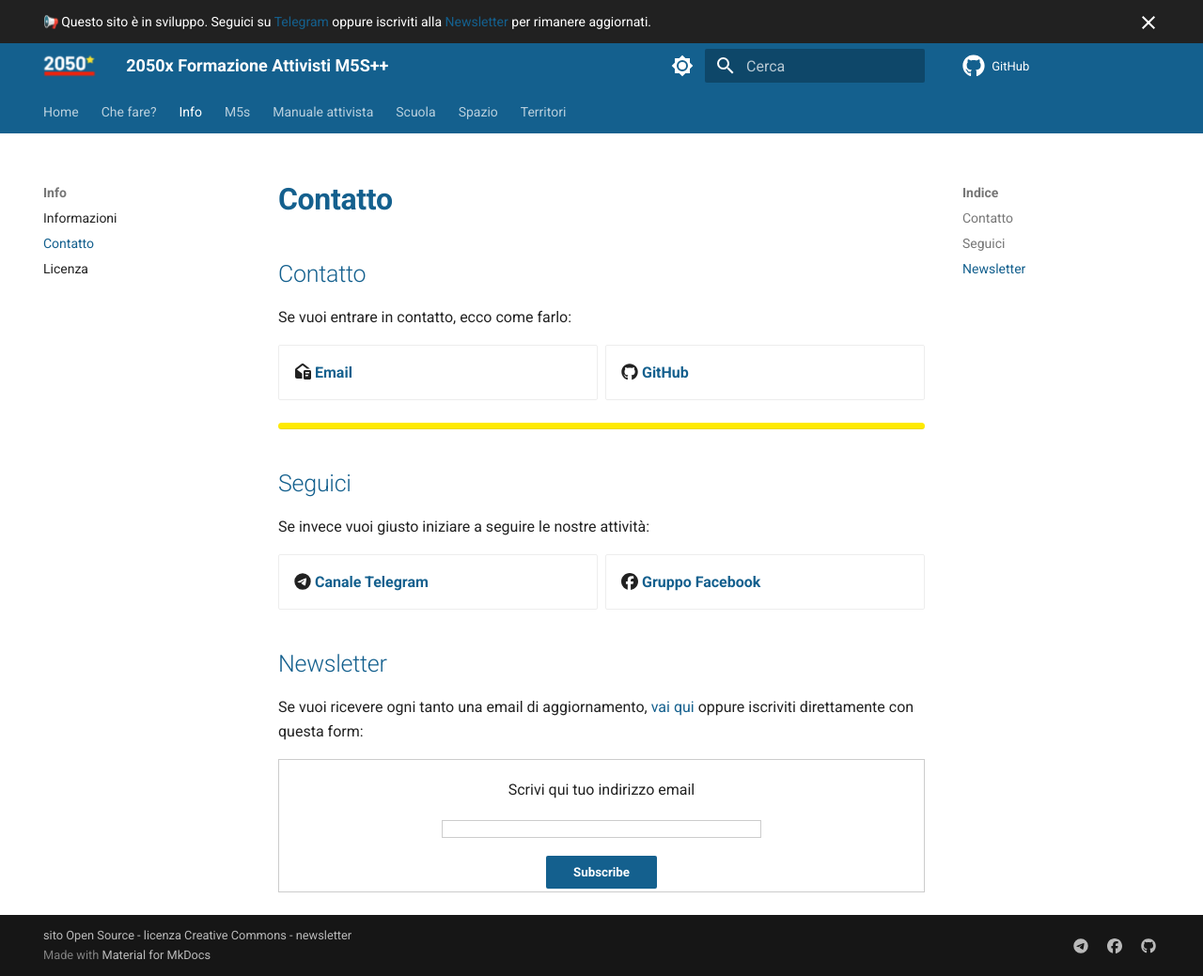
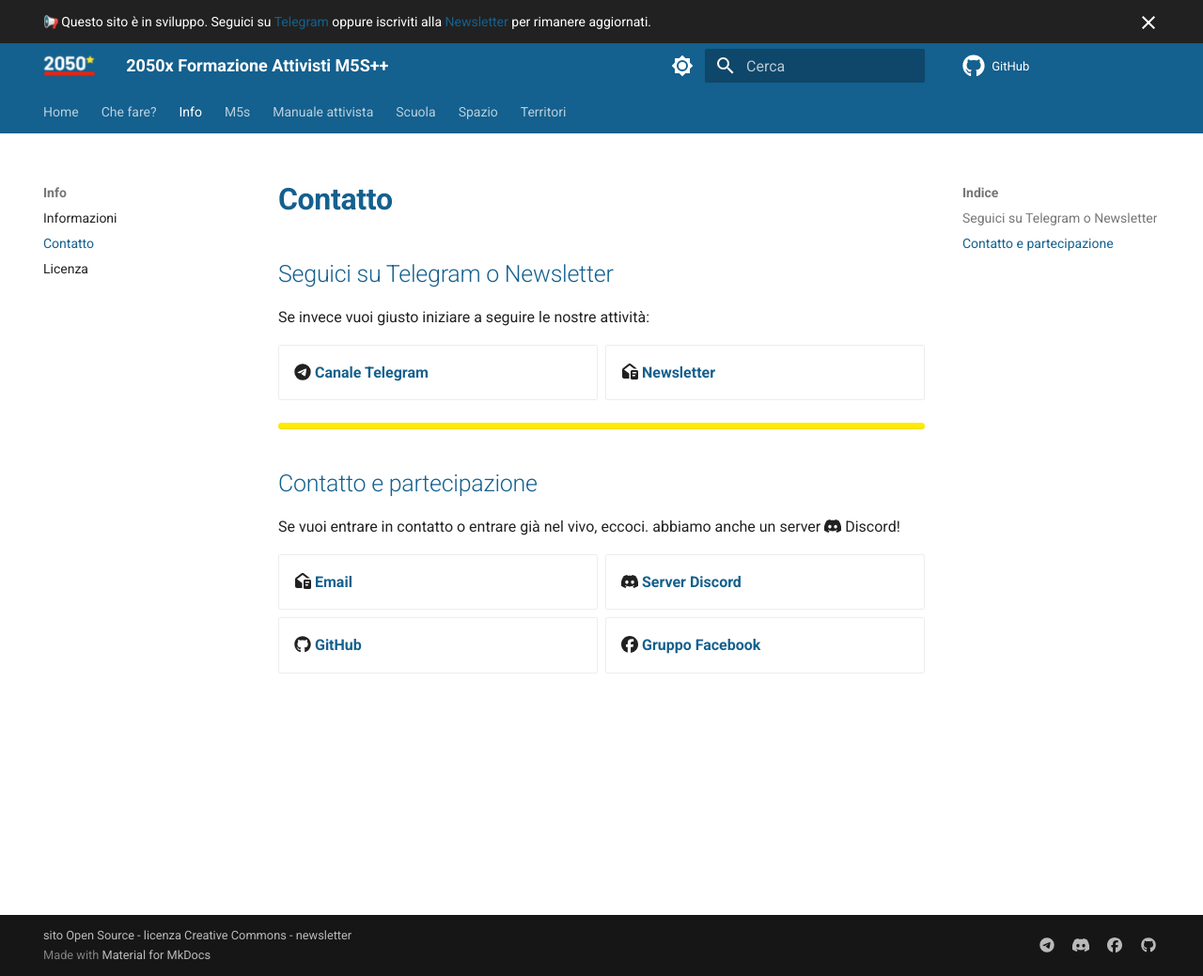
Before and after one commit to 2050x/2050x.github.io, an MkDocs documentation site: the page built from docs/info/contatto.md, in a window 1280 px wide and 1039 px high. Shown: the whole window at 94% size. Built offline with MkDocs 1.6.1 and Material for MkDocs 9.7.7, drawn with Linux system fonts in a browser that asks for light colours; emoji names are drawn with the system emoji font; comment, search, counter and statistics services are not loaded.

Commit message:
Discord e contatto

```diff
--- a/docs/info/contatto.md
+++ b/docs/info/contatto.md
@@ -1,25 +1,22 @@
-## Contatto
-Se vuoi entrare in contatto, ecco come farlo:
-
-<div class="grid cards" markdown>
-
-- :fontawesome-solid-envelope-open-text: **[Email](mailto:stefano.cecere@gmail.com)**
-- :fontawesome-brands-github: **[GitHub](https://github.com/2050x)**
-
-</div><i class="fa-solid fa-envelope-open-text"></i>
-
----
-## Seguici
+## Seguici su Telegram o Newsletter
 Se invece vuoi giusto iniziare a seguire le nostre attività:
 
 <div class="grid cards" markdown>
 
 - :fontawesome-brands-telegram: **[Canale Telegram](https://t.me/org2050x)**
+- :fontawesome-solid-envelope-open-text: **[Newsletter](https://tinyletter.com/2050x)**
+
+</div>
+
+---
+
+## Contatto e partecipazione
+Se vuoi entrare in contatto o entrare già nel vivo, eccoci. abbiamo anche un server :fontawesome-brands-discord: Discord!
+
+<div class="grid cards" markdown>
+
+- :fontawesome-solid-envelope-open-text: **[Email](mailto:stefano.cecere@gmail.com)**
+- :fontawesome-brands-discord: **[Server Discord](https://discord.gg/VUjgGtDgAh)**
+- :fontawesome-brands-github: **[GitHub](https://github.com/2050x)**
 - :fontawesome-brands-facebook: **[Gruppo Facebook](https://www.facebook.com/groups/2050x)**
-
-</div><i class="fa-solid fa-envelope-open-text"></i>
-
-## Newsletter
-Se vuoi ricevere ogni tanto una email di aggiornamento, [vai qui](https://tinyletter.com/2050x) oppure iscriviti direttamente con questa form:
-
-<form style="border:1px solid #ccc;padding:3px;text-align:center;" action="https://tinyletter.com/2050x" method="post" target="popupwindow" onsubmit="window.open('https://tinyletter.com/2050x', 'popupwindow', 'scrollbars=yes,width=800,height=600');return true"><p><label for="tlemail">Scrivi qui tuo indirizzo email</label></p><p><input type="text" style="width:340px;border:1px solid #ccc" name="email" id="tlemail" /></p><input type="hidden" value="1" name="embed"/><input type="submit" value="Subscribe" class="md-button md-button--primary"/></form>
+</div>
--- a/mkdocs.yml
+++ b/mkdocs.yml
@@ -74,6 +74,8 @@ extra:
   social:
     - icon: fontawesome/brands/telegram
       link: https://t.me/org2050x
+    - icon: fontawesome/brands/discord
+      link: https://discord.gg/VUjgGtDgAh
     - icon: fontawesome/brands/facebook
       link: https://www.facebook.com/groups/2050x
     - icon: fontawesome/brands/github
```
Also changed, not shown: docs/index.md (+0 -3 lines), docs/info/about.md (+3 -3 lines), docs/info/licenza.md (+1 -2 lines).
